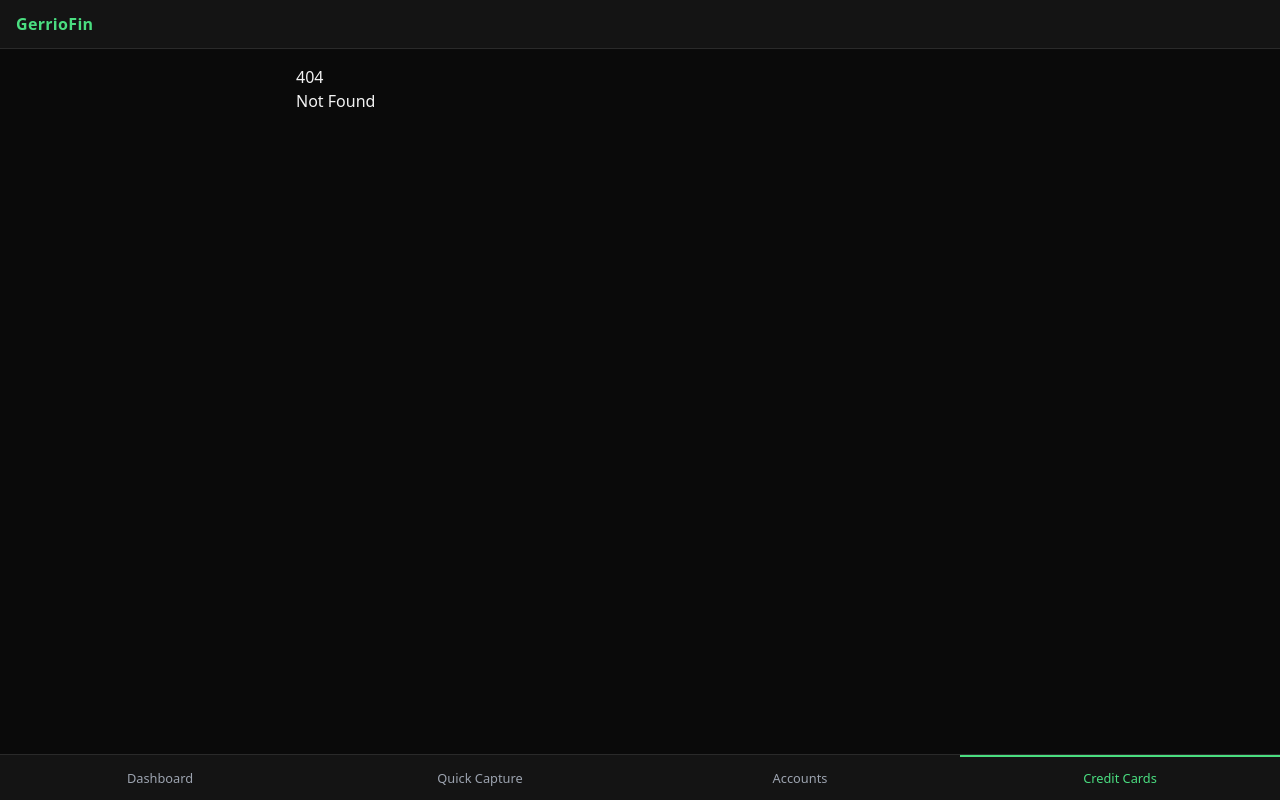
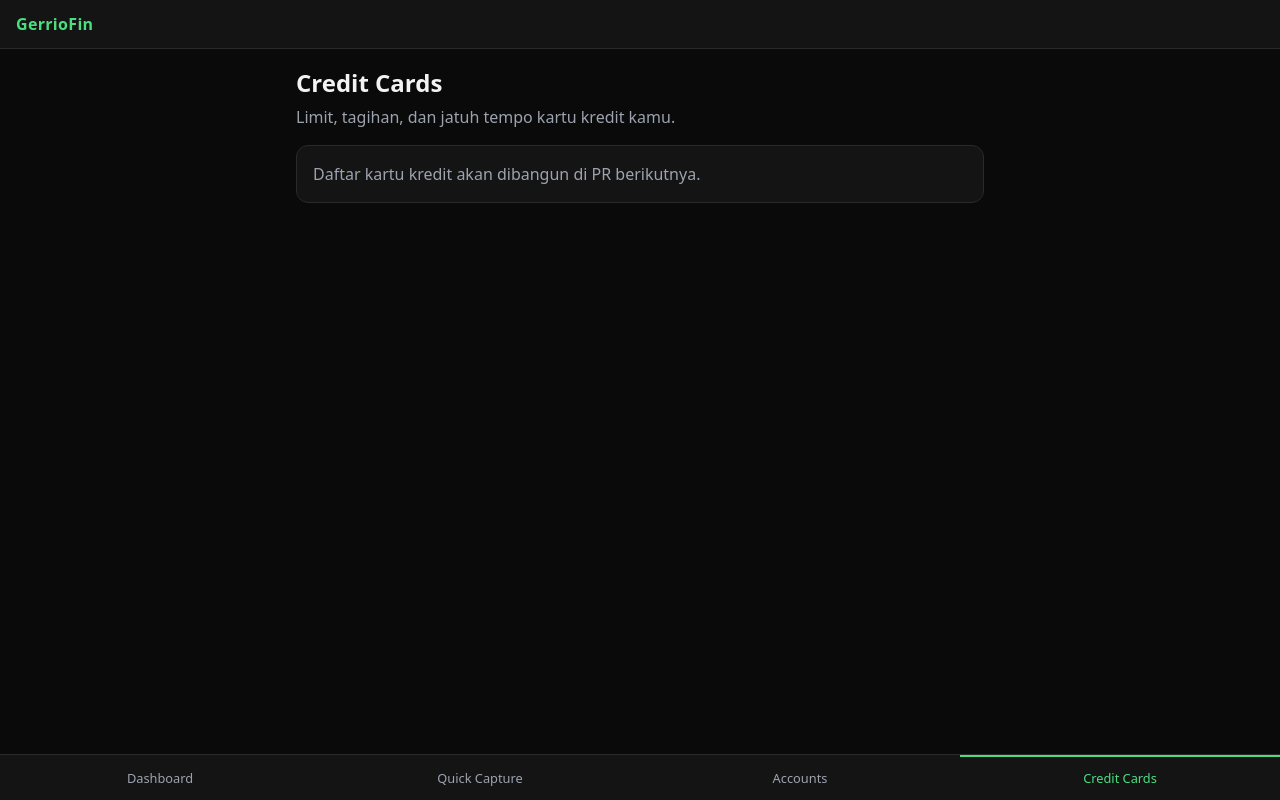
Before and after one commit to gerriodailmypratama-prog/cash, a SvelteKit app: page /credit-cards in a window 1280 px wide. Before the commit this address had no page. Built offline with nearby package versions, Linux system fonts and the light colour scheme.

Commit message:
feat(scaffold): PR-CL01 Credit Cards placeholder page
This file sets up the initial structure for the credit cards page, including a title and placeholder content.

```diff
--- /dev/null
+++ b/src/routes/credit-cards/+page.svelte
@@ -0,0 +1,20 @@
+<script>
+  // Placeholder. Credit card limits + billing cycles come in a later PR.
+</script>
+
+<svelte:head><title>GerrioFin — Credit Cards</title></svelte:head>
+
+<section>
+  <h1>Credit Cards</h1>
+  <p class="lead">Limit, tagihan, dan jatuh tempo kartu kredit kamu.</p>
+
+  <div class="card">
+    <p>Daftar kartu kredit akan dibangun di PR berikutnya.</p>
+  </div>
+</section>
+
+<style>
+  h1 { font-size: 1.5rem; font-weight: 700; margin: 0 0 0.25rem; }
+  .lead { color: var(--text-muted); margin: 0 0 1rem; }
+  .card p { color: var(--text-muted); margin: 0; }
+</style>
```
